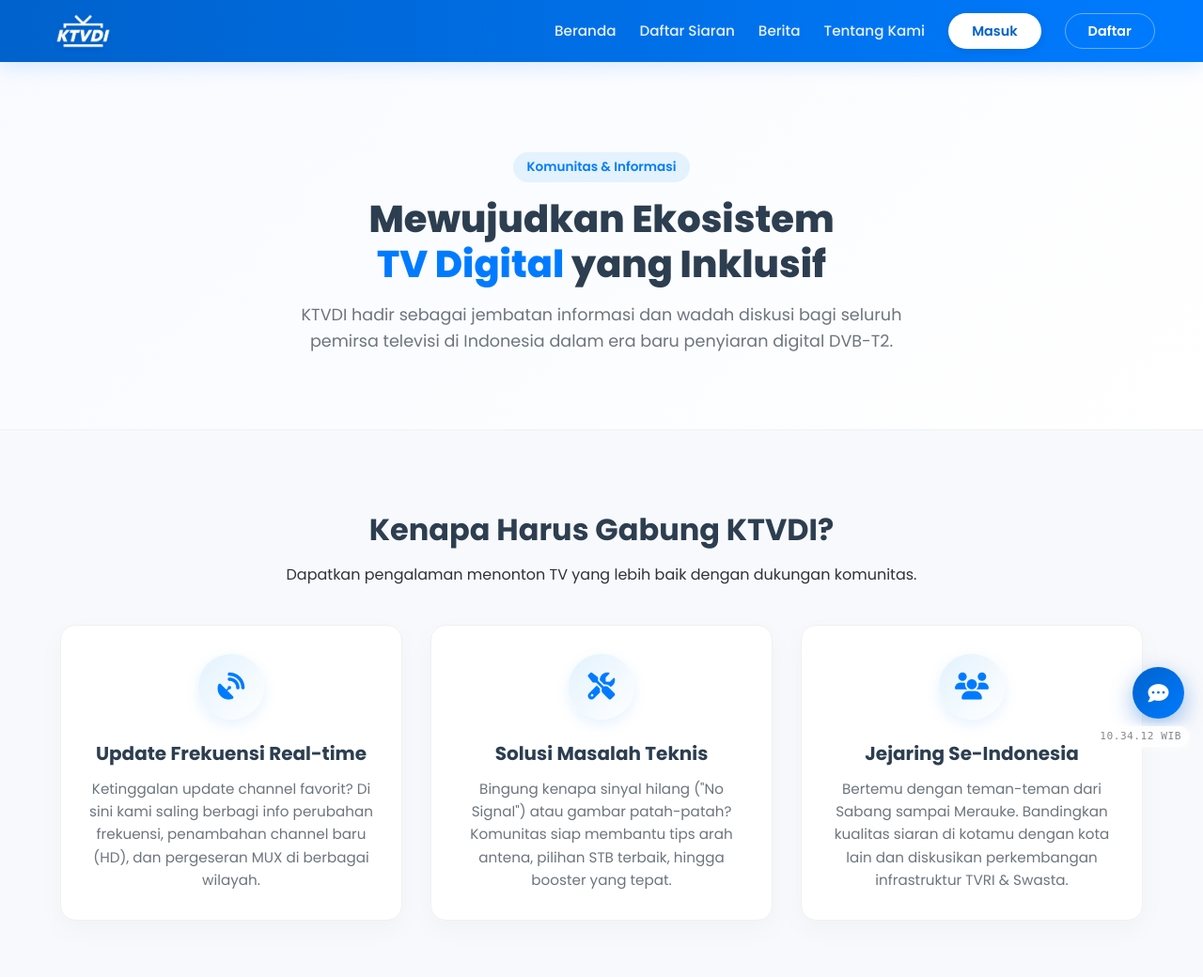
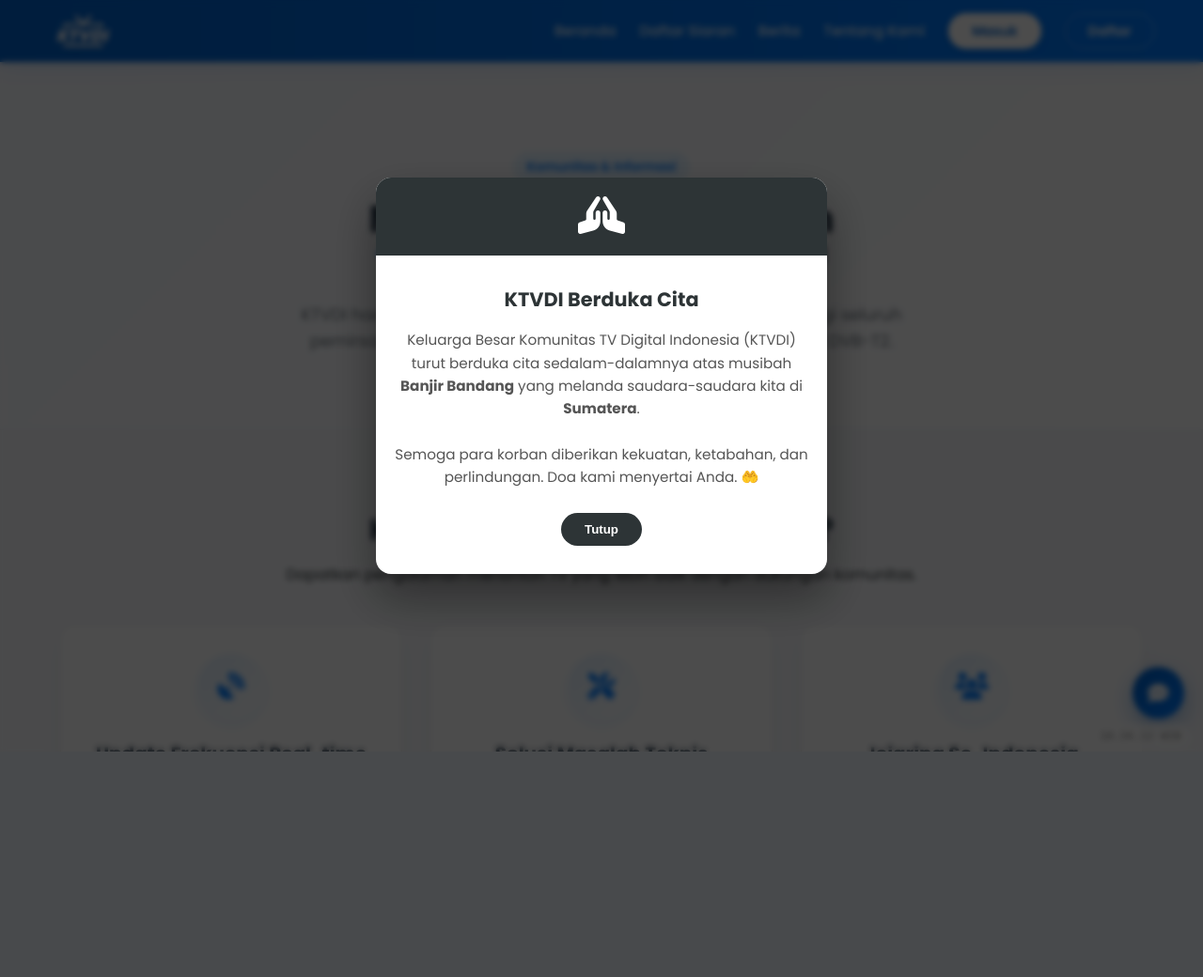
Before and after one commit to ktvdi/web-ktvdi, a Flask app: page /about in a window 1280 px wide. Shown: the top 1040 px of the page at 94% size. After the commit the page ends 800 px from the top, so only its background shows below. Run offline with Flask 3, Linux system fonts and the light colour scheme.

Commit message:
Update base.html

```diff
--- a/templates/base.html
+++ b/templates/base.html
@@ -41,9 +41,8 @@
         .menu-icon:active { transform: scale(0.9); }
 
         @media (max-width: 768px) {
-            .header-container { justify-content: center; } /* Logo Center di HP */
-
-            .menu-icon { display: block; position: absolute; right: 0; top: 50%; transform: translateY(-50%); } /* Hamburger Kanan Presisi */
+            .header-container { justify-content: center; }
+            .menu-icon { display: block; position: absolute; right: 0; top: 50%; transform: translateY(-50%); }
 
             nav ul {
                 display: none; flex-direction: column; position: absolute; top: 100%; left: 0;
@@ -81,7 +80,6 @@
         }
         .social-icons a:hover { transform: translateY(-5px) scale(1.1); box-shadow: 0 10px 20px rgba(0,0,0,0.1); }
 
-        /* Branding Warna Medsos */
         .wa { color: #25D366; background: #e8fcf0; } .wa:hover { background: #25D366; color: white; }
         .fb { color: #1877F2; background: #eaf3ff; } .fb:hover { background: #1877F2; color: white; }
         .yt { color: #FF0000; background: #ffeaea; } .yt:hover { background: #FF0000; color: white; }
@@ -91,39 +89,46 @@
 
         .copyright { color: #b2bec3; font-size: 0.85rem; margin-top: 20px; }
 
-        /* JAM DIGITAL MINIMALIS (Bawah Kanan) */
+        /* JAM DIGITAL MINIMALIS */
         .fixed-clock {
-            position: fixed;
-            bottom: 5px;
-            right: 15px;
-            font-size: 0.7rem;
-            color: #888;
-            font-weight: 500;
-            background: rgba(255, 255, 255, 0.9);
-            padding: 2px 8px;
-            border-radius: 10px;
-            z-index: 2000; /* Di atas segalanya */
-            pointer-events: none; /* Agar tidak menghalangi klik */
-            font-family: monospace;
-            letter-spacing: 0.5px;
-            box-shadow: 0 0 10px rgba(255,255,255,1); /* Glow efek supaya terbaca */
+            position: fixed; bottom: 5px; right: 15px; font-size: 0.7rem; color: #888; font-weight: 500;
+            background: rgba(255, 255, 255, 0.9); padding: 2px 8px; border-radius: 10px;
+            z-index: 2000; pointer-events: none; font-family: monospace; letter-spacing: 0.5px;
+            box-shadow: 0 0 10px rgba(255,255,255,1);
         }
 
+        /* POPUP BELASUNGKAWA CSS */
+        .condolence-overlay {
+            display: none; /* Default hidden */
+            position: fixed; top: 0; left: 0; width: 100%; height: 100%;
+            background: rgba(0,0,0,0.7); z-index: 9999;
+            justify-content: center; align-items: center;
+            opacity: 0; animation: fadeIn 0.6s forwards;
+            backdrop-filter: blur(3px);
+        }
+        .condolence-box {
+            background: white; width: 85%; max-width: 480px;
+            border-radius: 16px; overflow: hidden;
+            box-shadow: 0 25px 50px rgba(0,0,0,0.4);
+            text-align: center; position: relative;
+        }
+        .condolence-header {
+            background: #2d3436; /* Warna gelap simbol duka */
+            color: white; padding: 20px;
+        }
+        .condolence-body { padding: 30px 20px; }
+        .condolence-title { font-size: 1.3rem; font-weight: 700; margin-bottom: 15px; color: #2d3436; }
+        .condolence-text { font-size: 0.95rem; color: #555; line-height: 1.6; margin-bottom: 25px; }
+        .close-popup-btn {
+            background: #2d3436; color: white; border: none; padding: 10px 25px;
+            border-radius: 50px; cursor: pointer; font-weight: 600; transition: 0.3s;
+        }
+        .close-popup-btn:hover { background: #444; }
+        @keyframes fadeIn { to { opacity: 1; } }
+
         /* Chatbot Style */
-        #chat-toggle {
-            position: fixed;
-            bottom: 35px; /* NAIK sedikit supaya tidak menabrak jam */
-            right: 20px;
-            width: 55px; height: 55px;
-            background: linear-gradient(135deg, #0062cc, #007bff);
-            color: white; border: none; border-radius: 50%;
-            font-size: 22px; cursor: pointer;
-            box-shadow: 0 8px 25px rgba(0,98,204,0.4);
-            z-index: 1000;
-            transition: transform 0.3s; display: flex; align-items: center; justify-content: center;
-        }
+        #chat-toggle { position: fixed; bottom: 35px; right: 20px; width: 55px; height: 55px; background: linear-gradient(135deg, #0062cc, #007bff); color: white; border: none; border-radius: 50%; font-size: 22px; cursor: pointer; box-shadow: 0 8px 25px rgba(0,98,204,0.4); z-index: 1000; transition: transform 0.3s; display: flex; align-items: center; justify-content: center; }
         #chat-toggle:hover { transform: scale(1.1) rotate(10deg); }
-
         .chatbot-container { display: none; position: fixed; bottom: 100px; right: 20px; width: 340px; height: 480px; background: white; border-radius: 20px; box-shadow: 0 20px 50px rgba(0,0,0,0.15); flex-direction: column; z-index: 1000; overflow: hidden; border: 1px solid rgba(0,0,0,0.05); }
         .chat-header { background: linear-gradient(90deg, #0062cc, #007bff); padding: 18px; color: white; display: flex; justify-content: space-between; align-items: center; font-weight: 600; font-size: 1rem; }
         .chat-body { flex: 1; padding: 15px; overflow-y: auto; background: #f8f9fc; display: flex; flex-direction: column; gap: 12px; }
@@ -132,14 +137,10 @@
         #user-input:focus { border-color: #007bff; }
         #send-btn { width: 42px; height: 42px; background: #007bff; color: white; border: none; border-radius: 50%; cursor: pointer; display: flex; align-items: center; justify-content: center; transition: background 0.3s; }
         #send-btn:hover { background: #0056b3; }
-
         .message { padding: 12px 18px; border-radius: 18px; max-width: 80%; font-size: 0.9rem; line-height: 1.5; position: relative; }
         .message.bot { background: white; color: #444; align-self: flex-start; border-bottom-left-radius: 4px; box-shadow: 0 2px 5px rgba(0,0,0,0.05); }
         .message.user { background: #007bff; color: white; align-self: flex-end; border-bottom-right-radius: 4px; box-shadow: 0 4px 10px rgba(0,123,255,0.2); }
-
-        @media (max-width: 480px) {
-            .chatbot-container { width: 90%; right: 5%; bottom: 95px; height: 60vh; }
-        }
+        @media (max-width: 480px) { .chatbot-container { width: 90%; right: 5%; bottom: 95px; height: 60vh; } }
     </style>
 </head>
 
@@ -193,28 +194,33 @@
     <footer>
         <div style="width: 90%; max-width: 1200px; margin: 0 auto;">
             <p class="footer-cta">Jangan Ketinggalan Informasi, Gabung Jejaring Digital Terbesar!</p>
-
             <div class="social-icons">
-                <a href="https://chat.whatsapp.com/DwqpvihDPRrKFX44bPVDPb" target="_blank" class="wa" title="Grup WhatsApp KTVDI">
-                    <i class="fab fa-whatsapp"></i>
-                </a>
-                <a href="https://t.me/SiaranDigitalIndonesia" target="_blank" class="tg" title="Telegram KTVDI">
-                    <i class="fab fa-telegram-plane"></i>
-                </a>
-                <a href="https://www.facebook.com/groups/357305085288304/?ref=share&mibextid=NSMWBT" target="_blank" class="fb" title="Grup Facebook">
-                    <i class="fab fa-facebook-f"></i>
-                </a>
-                <a href="https://www.instagram.com/ktvdi.id?igsh=MTJqeWI1MzBrem5iag==" target="_blank" class="ig" title="Instagram KTVDI">
-                    <i class="fab fa-instagram"></i>
-                </a>
-                <a href="https://youtube.com/@KomunitasTVDIndonesia" target="_blank" class="yt" title="YouTube Channel">
-                    <i class="fab fa-youtube"></i>
-                </a>
+                <a href="https://chat.whatsapp.com/DwqpvihDPRrKFX44bPVDPb" target="_blank" class="wa" title="Grup WhatsApp KTVDI"><i class="fab fa-whatsapp"></i></a>
+                <a href="https://t.me/SiaranDigitalIndonesia" target="_blank" class="tg" title="Telegram KTVDI"><i class="fab fa-telegram-plane"></i></a>
+                <a href="https://www.facebook.com/groups/357305085288304/?ref=share&mibextid=NSMWBT" target="_blank" class="fb" title="Grup Facebook"><i class="fab fa-facebook-f"></i></a>
+                <a href="https://www.instagram.com/ktvdi.id?igsh=MTJqeWI1MzBrem5iag==" target="_blank" class="ig" title="Instagram KTVDI"><i class="fab fa-instagram"></i></a>
+                <a href="https://youtube.com/@KomunitasTVDIndonesia" target="_blank" class="yt" title="YouTube Channel"><i class="fab fa-youtube"></i></a>
             </div>
-
             <p class="copyright">&copy; 2026 Komunitas TV Digital Indonesia. Mengawal Migrasi Digital.</p>
         </div>
     </footer>
+
+    <div id="condolence-popup" class="condolence-overlay">
+        <div class="condolence-box">
+            <div class="condolence-header">
+                <i class="fas fa-praying-hands" style="font-size: 2.5rem;"></i>
+            </div>
+            <div class="condolence-body">
+                <h3 class="condolence-title">KTVDI Berduka Cita</h3>
+                <p class="condolence-text">
+                    Keluarga Besar Komunitas TV Digital Indonesia (KTVDI) turut berduka cita sedalam-dalamnya atas musibah <b>Banjir Bandang</b> yang melanda saudara-saudara kita di <b>Sumatera</b>.
+                    <br><br>
+                    Semoga para korban diberikan kekuatan, ketabahan, dan perlindungan. Doa kami menyertai Anda. 🤲
+                </p>
+                <button onclick="closePopup()" class="close-popup-btn">Tutup</button>
+            </div>
+        </div>
+    </div>
 
     <div id="fixed-clock" class="fixed-clock">Loading...</div>
 
@@ -227,8 +233,7 @@
         </div>
         <div class="chat-body" id="chat-box">
             <div class="message bot">
-                Halo Sobat Digital! 👋 <br>
-                Ada yang bisa saya bantu cek hari ini? Sinyal? Atau info STB?
+                Halo Sobat Digital! 👋 <br> Ada yang bisa saya bantu cek hari ini?
             </div>
         </div>
         <div class="chat-input-area">
@@ -239,21 +244,38 @@
 
     <script>
         document.addEventListener('DOMContentLoaded', () => {
+            // 1. LOGIC POPUP BELASUNGKAWA
+            // Cek apakah popup sudah pernah ditutup di sesi ini
+            if (!sessionStorage.getItem('condolenceShown')) {
+                setTimeout(() => {
+                    const popup = document.getElementById('condolence-popup');
+                    if(popup) popup.style.display = 'flex';
+                }, 1500); // Delay 1.5 detik agar website loading dulu
+            }
 
-            // 1. JAM WIB REAL-TIME
+            // Fungsi Global untuk menutup popup
+            window.closePopup = function() {
+                const popup = document.getElementById('condolence-popup');
+                if(popup) {
+                    popup.style.opacity = '0';
+                    setTimeout(() => { popup.style.display = 'none'; }, 500);
+                    // Simpan status di session storage (agar tidak muncul lagi saat refresh)
+                    sessionStorage.setItem('condolenceShown', 'true');
+                }
+            };
+
+            // 2. JAM WIB REAL-TIME
             function updateClock() {
                 const now = new Date();
                 const options = { timeZone: 'Asia/Jakarta', hour: '2-digit', minute: '2-digit', second: '2-digit', hour12: false };
                 const timeString = now.toLocaleTimeString('id-ID', options);
-
-                // Target hanya elemen fixed-clock
                 const clockDiv = document.getElementById('fixed-clock');
                 if(clockDiv) clockDiv.textContent = timeString + " WIB";
             }
             setInterval(updateClock, 1000);
             updateClock();
 
-            // 2. Mobile Menu Logic
+            // 3. Mobile Menu Logic
             const menuToggle = document.getElementById('menu-toggle');
             const menuLinks = document.querySelectorAll('.menu-link');
             if(menuToggle) {
@@ -262,7 +284,7 @@
                 });
             }
 
-            // 3. Auto Hide Alert
+            // 4. Auto Hide Alert
             const flashWrapper = document.getElementById('flash-wrapper');
             if (flashWrapper) {
                 setTimeout(() => {
@@ -272,7 +294,7 @@
                 }, 4000);
             }
 
-            // 4. Chatbot Logic
+            // 5. Chatbot Logic
             const toggleBtn = document.getElementById("chat-toggle");
             const closeBtn = document.getElementById("close-chat");
             const chatbot = document.getElementById("chatbot");
```
